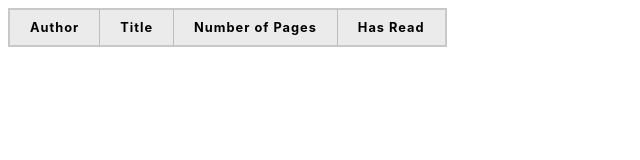
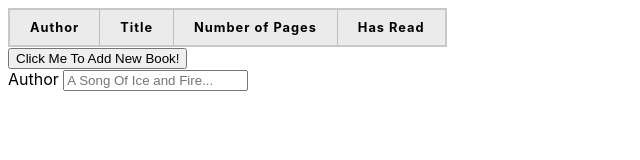
Before and after one commit to OptimisticTrousers/library, a plain HTML site: page index.html in a window 1280 px wide. Shown: the whole page, without its empty margins (0-640 px from the left). Drawn offline with Linux system fonts and the light colour scheme.

Commit message:
Adding a button and adding a form

```diff
--- a/index.html
+++ b/index.html
@@ -21,6 +21,11 @@
 
       </tbody>
     </table>
+    <button class="add-new-book">Click Me To Add New Book!</button>
+    <form>
+      <label for="firstName">Author</label>
+      <input type="text" id="firstName" placeholder="A Song Of Ice and Fire...">
+    </form>
 	<script src="script.js"></script>
   </body>
 </html>
```
